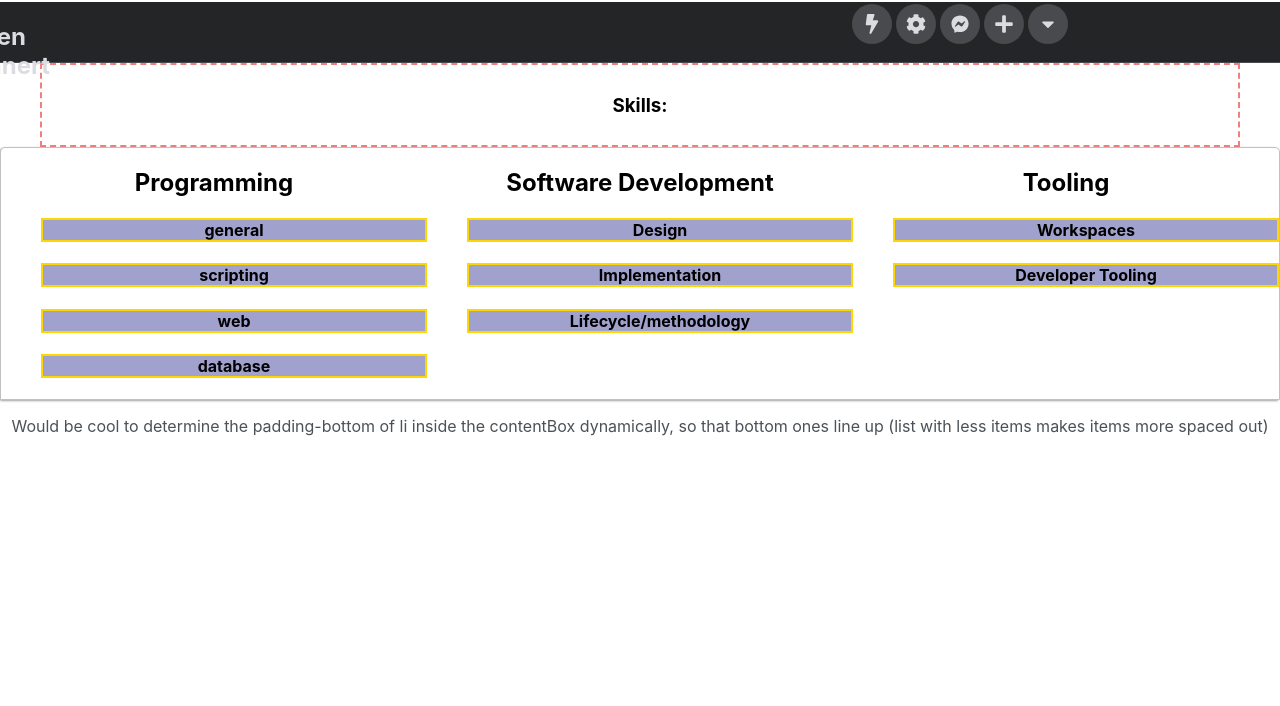
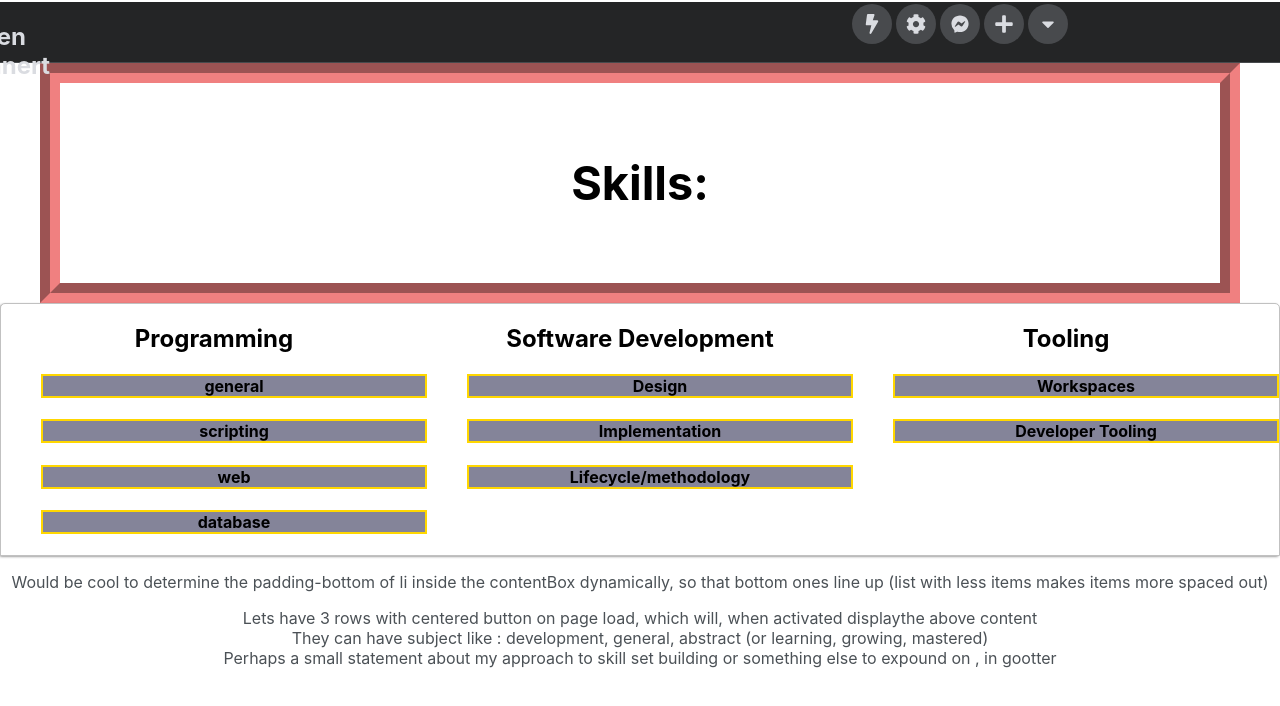
Before and after one commit to bps-github7/portfolio_landing, a React (Create React App) app: page /skills in a window 1280 px wide. Shown: the top 706 px of the page. Built offline with nearby package versions, Linux system fonts and the light colour scheme.

Commit message:
Minor touching up of styles, json data

```diff
--- a/src/Skills.jsx
+++ b/src/Skills.jsx
@@ -42,6 +42,11 @@ export default class Skills extends Component {
             so that bottom ones line up (list with less items makes items more spaced out)
           </p>
 
+          <p>Lets have 3 rows with centered button on page load, which will, when activated displaythe above content
+
+            <br/> They can have subject like : development, general, abstract (or learning, growing, mastered)
+            <br/> Perhaps a small statement about my approach to skill set building or something else to expound on , in gootter
+          </p>
       </div>
       );
   }
--- a/src/index.css
+++ b/src/index.css
@@ -49,6 +49,7 @@ ul {
   list-style: none;
 }
 
+
 h1, h2, h3, h4, h5, h6, strong {
   color: var(--mainText);
 }
@@ -86,10 +87,12 @@ a {
 }
 
 .heading-wrapper {
+  font-size: 250%;
+  font-stretch: extra-expanded;
   display: grid;
   text-align: center;
   align-content: center;
-  border: 2px dashed lightcoral;
+  border: 20px groove lightcoral;
   min-height: 5em;
 }
 
@@ -136,7 +139,7 @@ a {
 /* only display subheadings when scrolled over */
 
 .dd-trigger {
-  background-color: rgb(161, 161, 206);
+  background-color: rgb(132, 132, 153);
   border: 2px solid gold;
 }
 
--- a/src/portfolio.json
+++ b/src/portfolio.json
@@ -31,9 +31,10 @@
           "content" :
           [
             "HTML5 & CSS3",
-            "ECMAscript6 + Typescript",
+            "ECMAscript6, Typescript, JSX",
+            "Libraries: Jquery, Bootstrap",
+            "Advanced styling: Sass, Less",
             "Frontend Frameworks: AngularJS,ReactJS",
-            "Backend technologies: PHP, Node",
             "Backend-Fullstack frameworks: Rails, Django, Spring & .net",
             "Backend as a service: Firebase, Azure, AWS"
           ]
```
